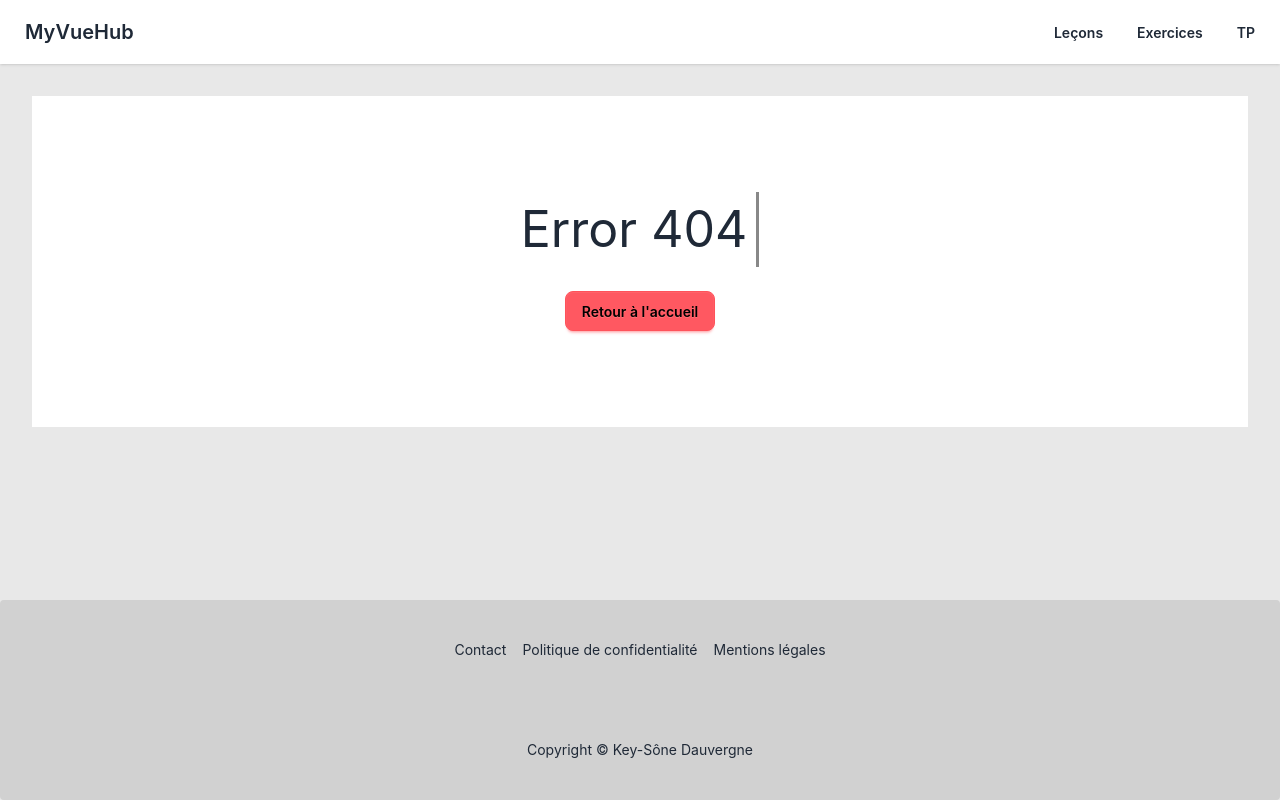
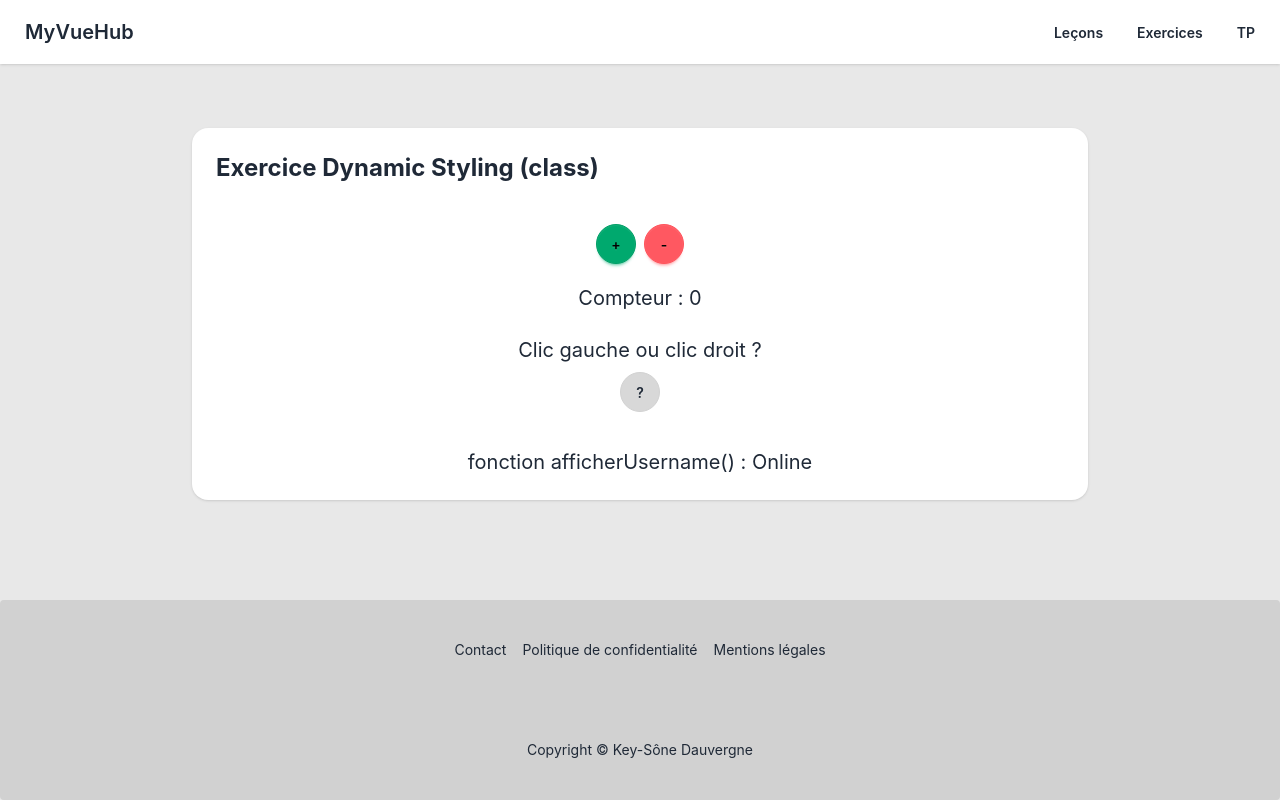
Before and after one commit to kdauvergne/my-vue-hub, a Vue app: page /exercices/exercice-crash-test-computed in a window 1280 px wide. Before the commit this address had no page. Built offline with nearby package versions, Linux system fonts and the light colour scheme.

Commit message:
add structure exercice crash test computed

```diff
--- a/src/router/router.exercices.js
+++ b/src/router/router.exercices.js
@@ -1,14 +1,12 @@
 const exercicesRoutes = [
   {
     path: "/exercices/exercice-text-interpolation",
-    component: () =>
-      import("../views/exercices/ExerciceTextInterpolation.vue"),
+    component: () => import("../views/exercices/ExerciceTextInterpolation.vue"),
     meta: { title: "Exercice 1" },
   },
   {
     path: "/exercices/exercice-attribute-binding",
-    component: () =>
-      import("../views/exercices/ExerciceAttributeBinding.vue"),
+    component: () => import("../views/exercices/ExerciceAttributeBinding.vue"),
     meta: { title: "Exercice 2" },
   },
   {
@@ -31,6 +29,11 @@ const exercicesRoutes = [
     component: () => import("../views/exercices/ExerciceV-for.vue"),
     meta: { title: "Exercice 6" },
   },
+  {
+    path: "/exercices/exercice-crash-test-computed",
+    component: () => import("../views/exercices/ExerciceCrashTestComputed.vue"),
+    meta: { title: "Exercice 7" },
+  },
 ];
 
 export default exercicesRoutes;
--- /dev/null
+++ b/src/views/exercices/ExerciceCrashTestComputed.vue
@@ -0,0 +1,58 @@
+<template>
+  <div class="card bg-base-100 shadow-sm max-w-4xl mx-auto my-8">
+    <div class="card-body">
+      <h2 class="card-title text-2xl font-bold mb-4">
+        Exercice Dynamic Styling (class)
+      </h2>
+      <div class="card-actions justify-center mt-4">
+        <button v-on:click="increment" class="btn btn-circle btn-success mb-3">
+          +
+        </button>
+        <button v-on:click="decrement" class="btn btn-circle btn-error mb-3">
+          -
+        </button>
+      </div>
+      <p class="text-xl text-center">Compteur : {{ counter }}</p>
+
+      <div class="card-actions justify-center mt-4 flex-col items-center">
+        <p class="text-xl text-center">Clic gauche ou clic droit ?</p>
+        <button
+          v-on:click.right.prevent="decrement"
+          v-on:click.left="increment"
+          class="btn btn-circle btn-active mb-3"
+        >
+          ?
+        </button>
+      </div>
+
+      <p class="text-xl text-center mt-4">
+        fonction afficherUsername() : {{ username }} {{ afficherUsername() }}
+      </p>
+    </div>
+  </div>
+</template>
+
+<script setup>
+import { ref } from "vue";
+
+const counter = ref(0);
+
+const username = ref("");
+
+function afficherUsername() {
+  console.log("La fonction qui gère le username est appelée");
+  if (username.value === "") {
+    return "Online";
+  } else {
+    return "Offline";
+  }
+}
+
+function increment() {
+  counter.value += 1000;
+}
+
+function decrement() {
+  counter.value -= 77;
+}
+</script>
```
